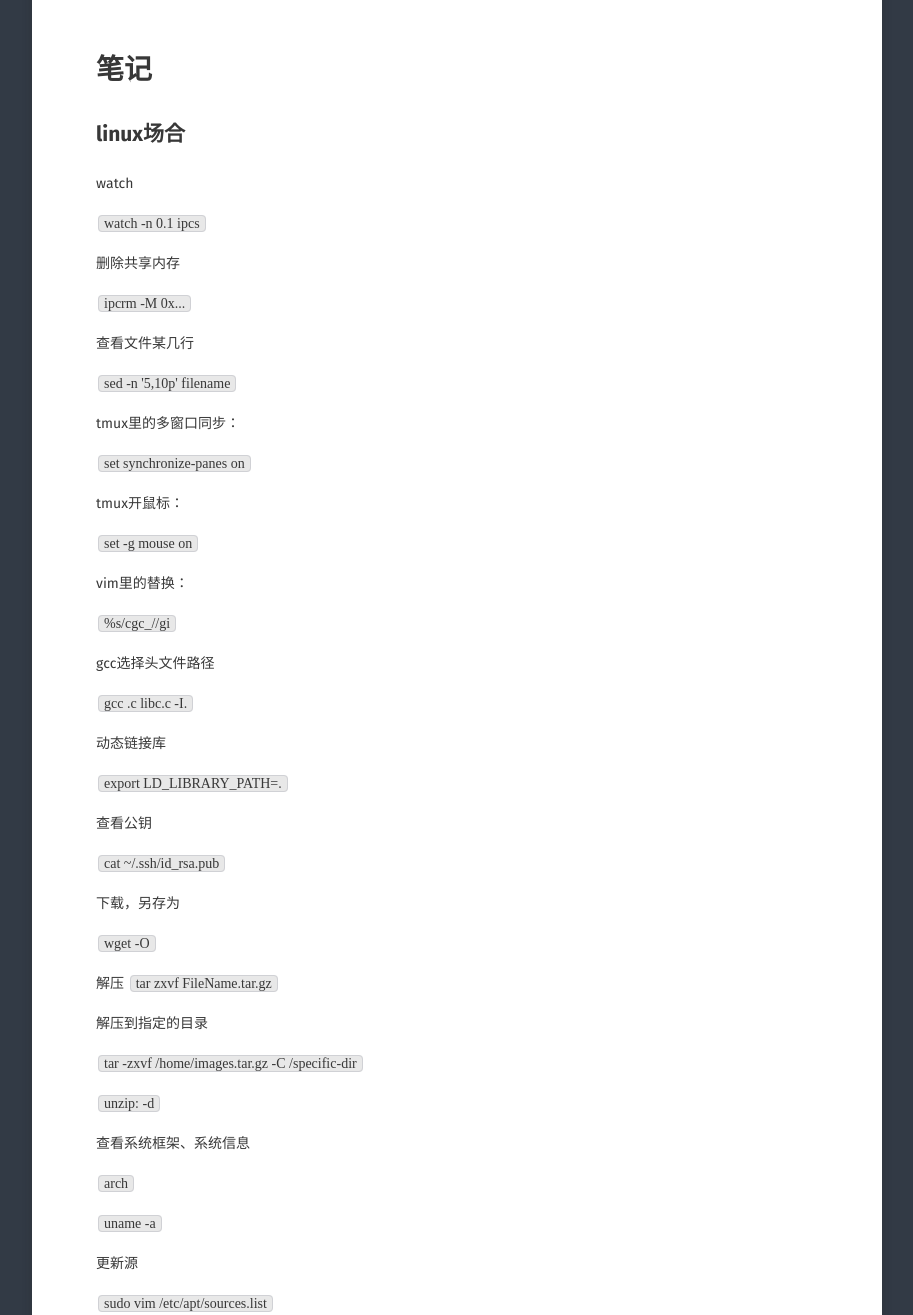
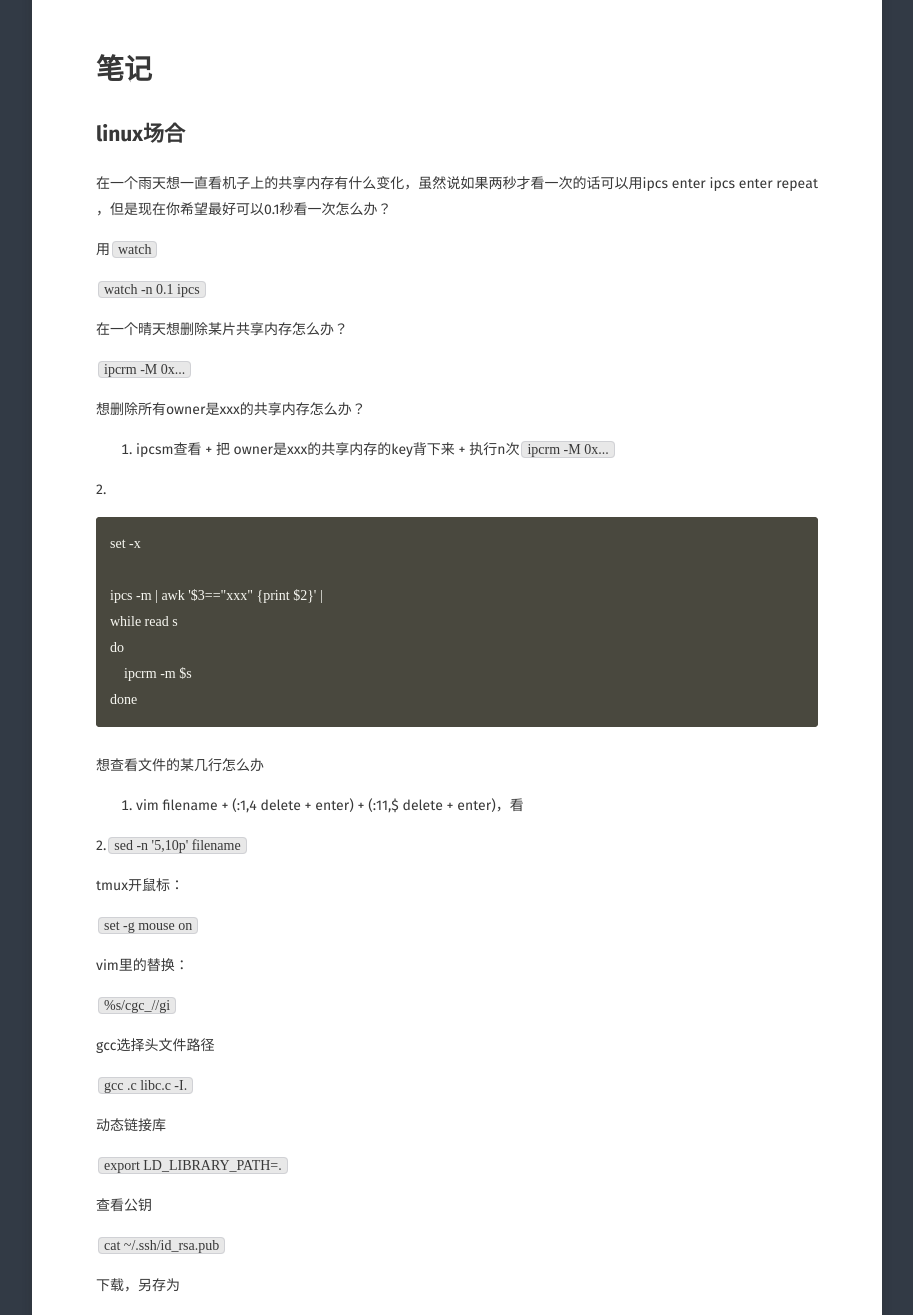
Before and after one commit to RhythmMark/RhythmMark.github.io, a Jekyll site: the page built from _posts/2019-03-23-mark.md, in a window 1280 px wide and 1400 px high, scrolled down 489 px, cut to the strip 85-1400 px from the top of the window. Shown: the whole strip, without its empty margins (183-1096 px from the left). Built offline with Jekyll 4.4.1, drawn with Linux system fonts in a browser that asks for light colours; some web fonts are replaced; comment, search, counter and statistics services are not loaded; some of the changed text lies outside the part shown.

Commit message:
Update 2019-03-23-mark.md

````diff
--- a/_posts/2019-03-23-mark.md
+++ b/_posts/2019-03-23-mark.md
@@ -12,26 +12,41 @@ comments: true
 
 ## linux场合
 
-watch
+在一个雨天想一直看机子上的共享内存有什么变化，虽然说如果两秒才看一次的话可以用ipcs enter ipcs enter repeat ，但是现在你希望最好可以0.1秒看一次怎么办？
+
+用``watch``
 
 ``watch -n 0.1 ipcs``
 
-删除共享内存
+在一个晴天想删除某片共享内存怎么办？
 
 ``ipcrm -M 0x...``
 
-查看文件某几行
+想删除所有owner是xxx的共享内存怎么办？
 
-`` sed -n '5,10p' filename``
+1. ipcsm查看 + 把 owner是xxx的共享内存的key背下来 + 执行n次``ipcrm -M 0x...``
 
-tmux里的多窗口同步：
+2.
 
-``set synchronize-panes on ``
+```
+set -x
+
+ipcs -m | awk '$3=="xxx" {print $2}' |
+while read s
+do
+    ipcrm -m $s
+done
+```
+
+想查看文件的某几行怎么办
+
+1. vim filename + (:1,4 delete + enter) + (:11,$ delete + enter)，看
+
+2.`` sed -n '5,10p' filename``
 
 tmux开鼠标：
 
 ``set -g mouse on``
-
 
 vim里的替换：
 
@@ -54,6 +69,7 @@ gcc选择头文件路径
 ``wget -O``
 
 解压
+
 ``tar zxvf FileName.tar.gz``
 
 解压到指定的目录
@@ -74,9 +90,11 @@ gcc选择头文件路径
 
 
 1、从服务器上下载文件
+
 ``scp username@servername:/path/filename /var/www/local_dir（本地目录）``
 
 2、上传本地文件到服务器
+
 ``scp /path/filename username@servername:/path  ``
 
 ``from xxx import *``的xxx是个软链接，python执行报错怎么办？
@@ -95,6 +113,11 @@ pip3死都装不了怎么办：
 
 ``ps o pid,psr,comm,cmd``
 
+为了达到某个奇怪的目的需要同时跑两个进程连用shell写``proc1 & proc2 ``然后运行的时间误差都不想有怎么办？
+
+——tmux里的多窗口同步：
+
+``set synchronize-panes on ``
 
 watich + awk 用法 试举例
 
@@ -116,7 +139,12 @@ watich + awk 用法 试举例
 
 ## gdb场合
 
+gdb走入一个函数想跳出怎么办
+
+``finish``
+
 跑crash
+
 ``gdb-peda$ r < lib-store.crash/crash``
 
 下断点：
@@ -126,6 +154,7 @@ watich + awk 用法 试举例
 set命令
 
 ``set args``       设置命令行参数
+
 ``set env environmentVarname=value``        设置环境变量。
 
 watch命令
@@ -139,6 +168,7 @@ watch命令
 跨框架编译试举例
 
 arm64编译：
+
 ``aarch64-linux-gnu-gcc first.c -o first_aarch64``
 
 ``powerpc-linux-gnu-gcc test_source.c -o test_powerpc``
````
